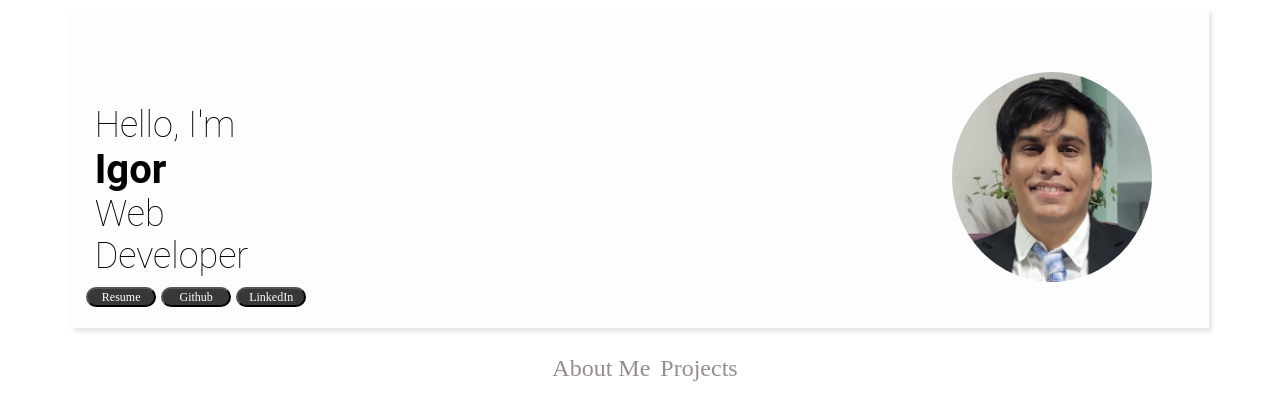
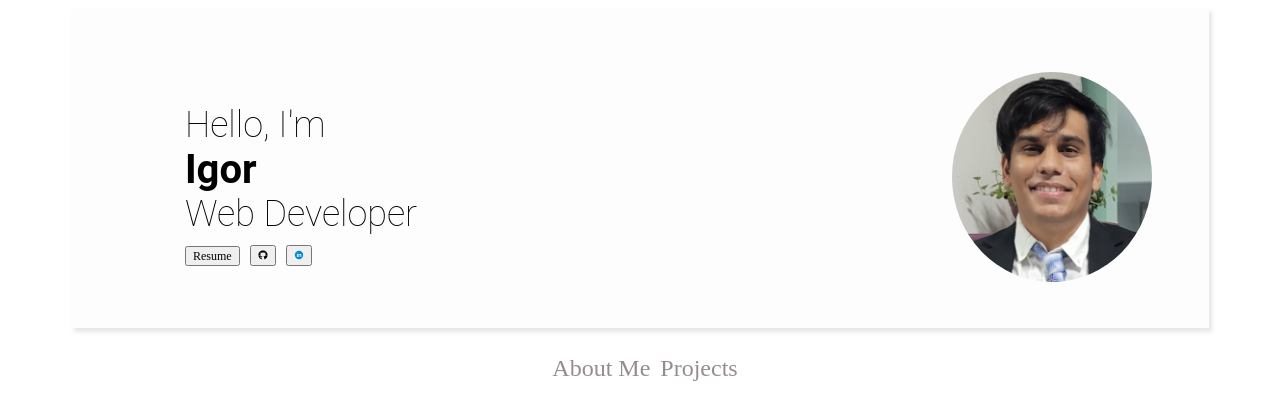
Before and after one commit to Igor-Lira/Igor-Lira, a Vue app: page /projects/marvel-world in a window 1280 px wide. Shown: the top 420 px of the page. Built offline with nearby package versions, Linux system fonts and the light colour scheme.

Commit message:
add button icons

```diff
--- a/src/components/PresentationCard.vue
+++ b/src/components/PresentationCard.vue
@@ -10,8 +10,8 @@ import download_file from '../utils';
       <div class="presentation-content-1">Web Developer</div>
       <div class="buttons-container">
         <button @click="download_file('./CV_EN.pdf')"> Resume </button>
-        <button> Github</button>
-        <button> LinkedIn </button>
+        <button> <img src="../../public/icon-github.svg" alt=""></button>
+        <button> <img src="../../public/icon-linkedin.svg" alt=""> </button>
       </div>
     </div>
     <div class="profile-img">
@@ -32,6 +32,7 @@ import download_file from '../utils';
 }
 
 .presentation-content {
+  margin-left: 10%;
   position: absolute;
   top: 30%;
   text-align: left;
@@ -40,7 +41,6 @@ import download_file from '../utils';
 }
 
 .presentation-content-1 {
-  margin-left: 10%;
   font-family: 'Roboto';
   font-style: normal;
   font-weight: 100;
@@ -50,7 +50,6 @@ import download_file from '../utils';
 }
 
 .presentation-content-2 {
-  margin-left: 10%;
   font-family: 'Roboto';
   font-style: normal;
   font-weight: 700;
@@ -61,15 +60,11 @@ import download_file from '../utils';
 
 .buttons-container {
   padding-top: 10px;
-  padding-left: 10px;
 }
 
 .buttons-container>button {
-  width: 70px;
-  margin-left: 5px;
-  background: #3A3737;
-  border-radius: 10px;
-  color: #FFFFFF;
+  margin-right: 10px;
+  width: fit-content;
   font-family: 'Itim';
   font-style: normal;
   font-weight: 400;
@@ -98,4 +93,10 @@ import download_file from '../utils';
   width: 200px;
   border-radius: 50%;
 }
+
+button>img {
+  padding-top: 2px;
+  width: 10px;
+  background-size: cover;
+}
 </style>
```
Also changed, not shown: public/icon-github.svg (added), public/icon-linkedin.svg (added).
